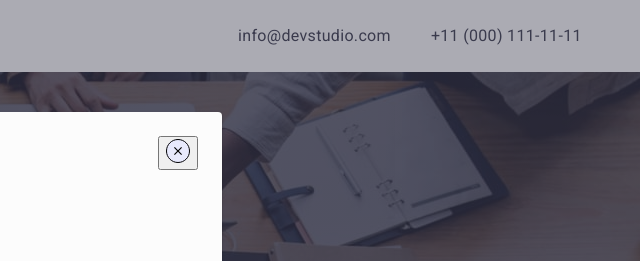
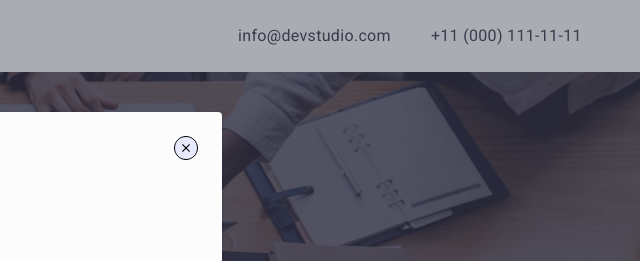
Before and after one commit to ViktoriiaYakymovych/goit-markup-hw-05, a plain HTML site: page index.html in a window 1280 px wide. Both pictures are taken after a click on the button "Order Service". Shown: the top 261 px of the page, 622-1262 px from the left. Drawn offline with nearby package versions, Linux system fonts and the light colour scheme.

Commit message:
оформляє кнопку закриття модалки

```diff
--- a/css/styles.css
+++ b/css/styles.css
@@ -706,11 +706,12 @@ column-gap: 24px;
     position: absolute;
     top: 24px;
     right: 24px;
+    padding: 0;
+    width: 24px;
+    height: 24px;
 
+    border: none;
+
+    background-color: #fff;
     cursor: pointer;
 }
-
-.icon-close {
-    fill: #E7E9FC;
-    stroke: 1px solid rgba(0, 0, 0, 0.1);
-}
```
